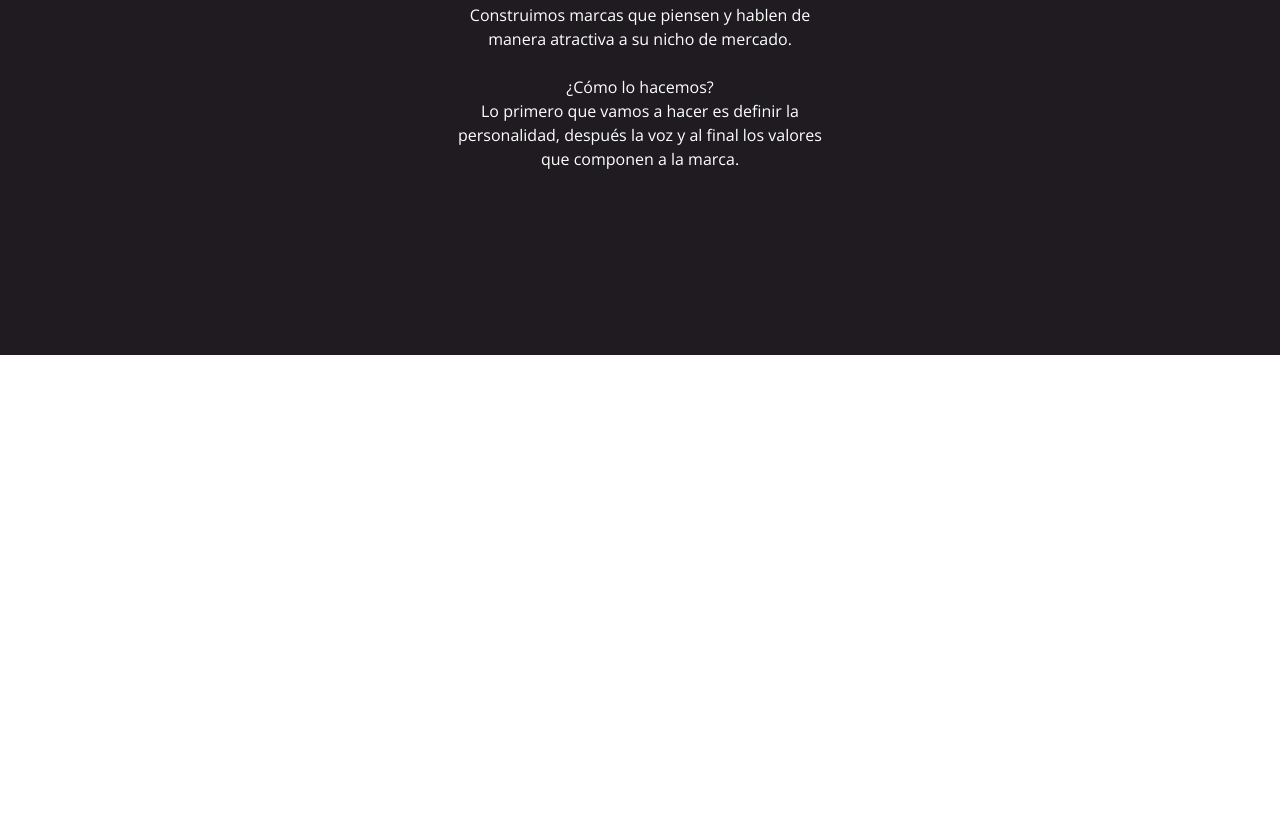
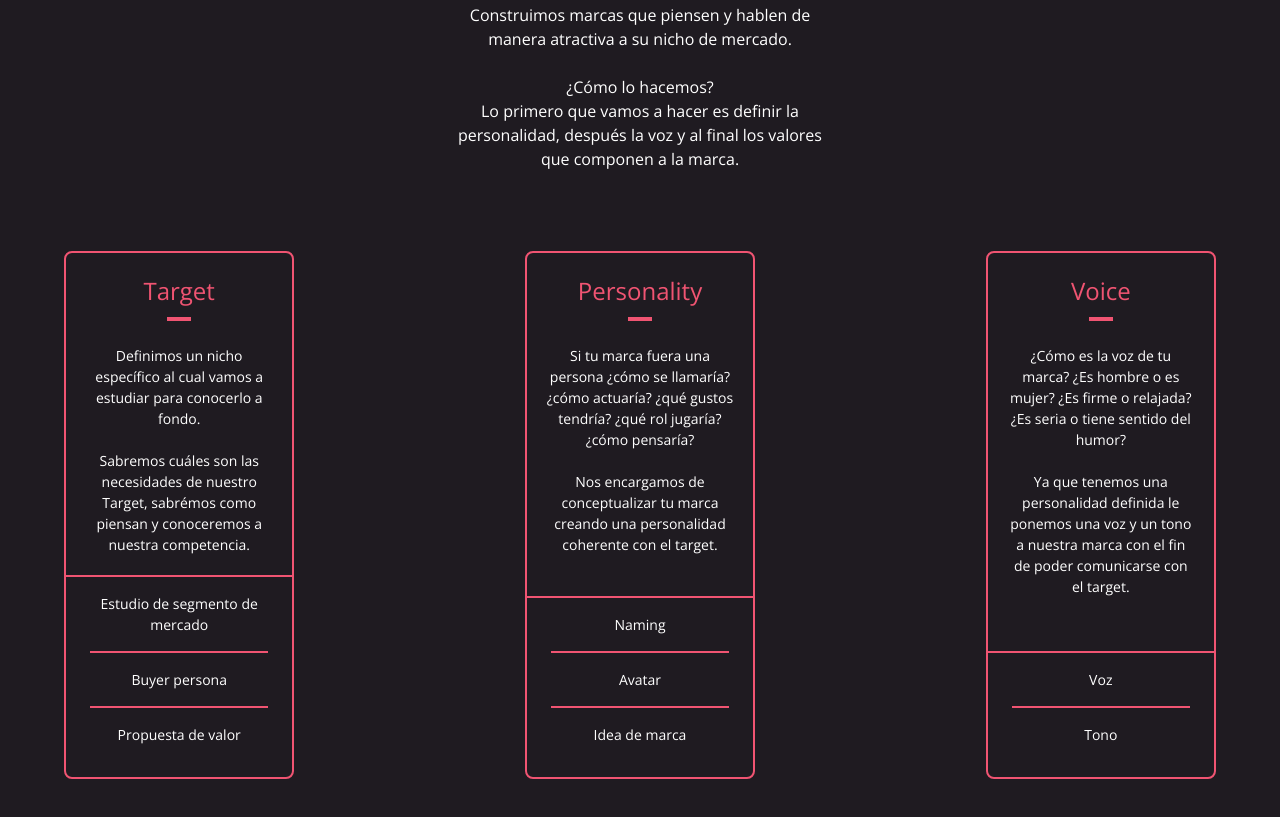
Before and after one commit to kevotovar/breadman-main, a Gatsby site: page /branding in a window 1280 px wide. Shown: the part 445-1262 px from the top of the page. Before the commit the page ends 800 px from the top, so only its background shows below. Built offline with nearby package versions, Linux system fonts and the light colour scheme; Gatsby itself is replaced by a stand-in of ours.

Commit message:
Added feature items

```diff
--- a/src/pages/branding.js
+++ b/src/pages/branding.js
@@ -4,7 +4,7 @@ import Layout from 'src/components/layout'
 export default function Branding() {
   return (
     <Layout>
-      <div className="h-screen bg-breadman-black pt-24 pb-12 md:pt-64">
+      <div className="min-h-screen bg-breadman-black pt-24 pb-12 md:pt-64">
         <div className="flex flex-col items-center mt-24 max-w-6xl mx-auto">
           <h1 className="text-white text-5xl md:text-6xl uppercase font-serif font-black leading-none">
             Branding
@@ -23,7 +23,81 @@ export default function Branding() {
             voz y al final los valores que componen a la marca.
           </p>
         </div>
-        <div className="flex flex-wrap justify-between max-w-6xl mx-auto"></div>
+        <div className="flex flex-wrap items-stretch justify-between max-w-6xl mx-auto mt-20">
+          <div className="flex flex-col border-2 border-breadman-red rounded-lg w-full md:1/2 lg:w-1/5">
+            <div className="flex flex-col items-center flex-1 p-5">
+              <h5 className="text-2xl text-breadman-red text-center">Target</h5>
+              <div className="w-6 h-1 bg-breadman-red mt-2 mb-6"></div>
+              <p className="text-white text-center text-sm">
+                Definimos un nicho específico al cual vamos a estudiar para
+                conocerlo a fondo.
+                <br />
+                <br />
+                Sabremos cuáles son las necesidades de nuestro Target, sabrémos
+                como piensan y conoceremos a nuestra competencia.
+              </p>
+            </div>
+            <div className="border-t-2 border-breadman-red px-6 pt-4">
+              <p className="text-white text-sm text-center border-b-2 border-breadman-red pb-4 mb-4">
+                Estudio de segmento de mercado
+              </p>
+              <p className="text-white text-sm text-center border-b-2 border-breadman-red pb-4 mb-4">
+                Buyer persona
+              </p>
+              <p className="text-white text-sm text-center pb-4 mb-4">
+                Propuesta de valor
+              </p>
+            </div>
+          </div>
+          <div className="flex flex-col border-2 border-breadman-red rounded-lg w-full md:1/2 lg:w-1/5">
+            <div className="flex flex-col items-center flex-1 p-5">
+              <h5 className="text-2xl text-breadman-red text-center">
+                Personality
+              </h5>
+              <div className="w-6 h-1 bg-breadman-red mt-2 mb-6"></div>
+              <p className="text-white text-center text-sm">
+                Si tu marca fuera una persona ¿cómo se llamaría? ¿cómo actuaría?
+                ¿qué gustos tendría? ¿qué rol jugaría? ¿cómo pensaría?
+                <br />
+                <br />
+                Nos encargamos de conceptualizar tu marca creando una
+                personalidad coherente con el target.
+              </p>
+            </div>
+            <div className="border-t-2 border-breadman-red px-6 pt-4">
+              <p className="text-white text-sm text-center border-b-2 border-breadman-red pb-4 mb-4">
+                Naming
+              </p>
+              <p className="text-white text-sm text-center border-b-2 border-breadman-red pb-4 mb-4">
+                Avatar
+              </p>
+              <p className="text-white text-sm text-center pb-4 mb-4">
+                Idea de marca
+              </p>
+            </div>
+          </div>
+          <div className="flex flex-col border-2 border-breadman-red rounded-lg w-full md:1/2 lg:w-1/5">
+            <div className="flex flex-col items-center flex-1 p-5">
+              <h5 className="text-2xl text-breadman-red text-center">Voice</h5>
+              <div className="w-6 h-1 bg-breadman-red mt-2 mb-6"></div>
+              <p className="text-white text-center text-sm">
+                ¿Cómo es la voz de tu marca? ¿Es hombre o es mujer? ¿Es firme o
+                relajada? ¿Es seria o tiene sentido del humor?
+                <br />
+                <br />
+                Ya que tenemos una personalidad definida le ponemos una voz y un
+                tono a nuestra marca con el fin de poder comunicarse con el
+                target.
+              </p>
+            </div>
+            <div className="border-t-2 border-breadman-red px-6 pt-4">
+              <p className="text-white text-sm text-center border-b-2 border-breadman-red pb-4 mb-4">
+                Voz
+              </p>
+              <p className="text-white text-sm text-center pb-4 mb-4">Tono</p>
+            </div>
+          </div>
+        </div>
       </div>
     </Layout>
   )
```
